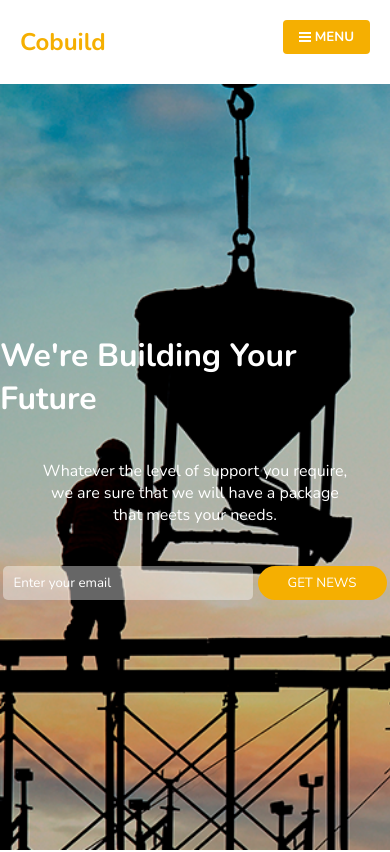
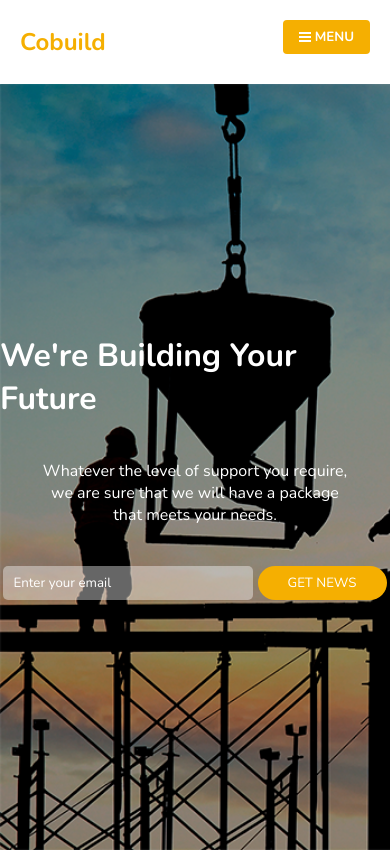
Before and after one commit to danilogomes08/cobuild, a plain HTML site: page index.html in a window 390 px wide. Shown: the top 852 px of the page. Drawn offline with nearby package versions, Linux system fonts and the light colour scheme.

Commit message:
alterado bg

```diff
--- a/css/style.css
+++ b/css/style.css
@@ -158,7 +158,7 @@ header {
 /* main */
 
 .bg-main {
-    background-image: url(../imagens/bg.png); /* center center */
+    background-image: url(../imagens/bg2.png); /* center center */
     background-size: cover;
     padding: 250px 0;
     background-repeat: no-repeat;
@@ -202,7 +202,7 @@ main input {
     }
 
     .bg-main {
-        background-image: url(../imagens/bg-mobile.png);
+        background-image: url(../imagens/bg-mobile2.png);
     }
 }
 
```
Also changed, not shown: imagens/bg-mobile.png (deleted), imagens/bg-mobile2.png (added), 2 other files.
